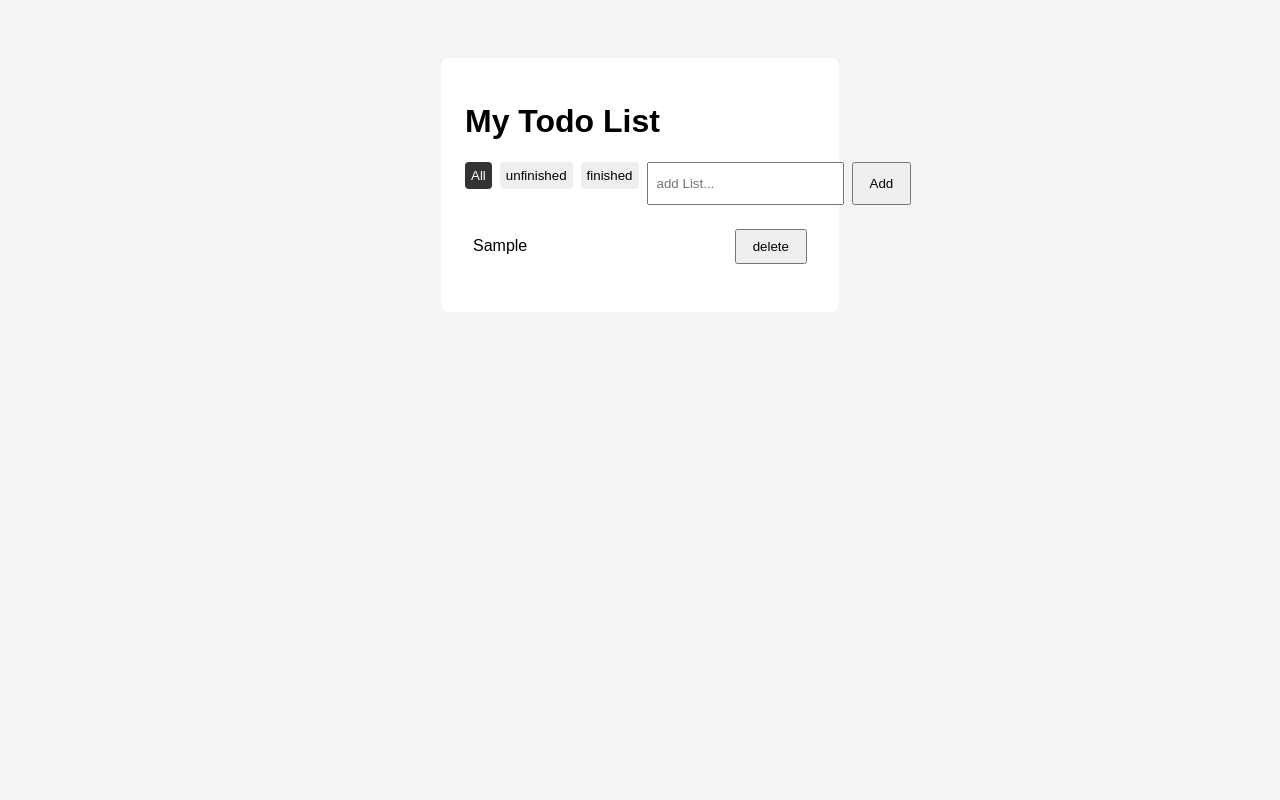
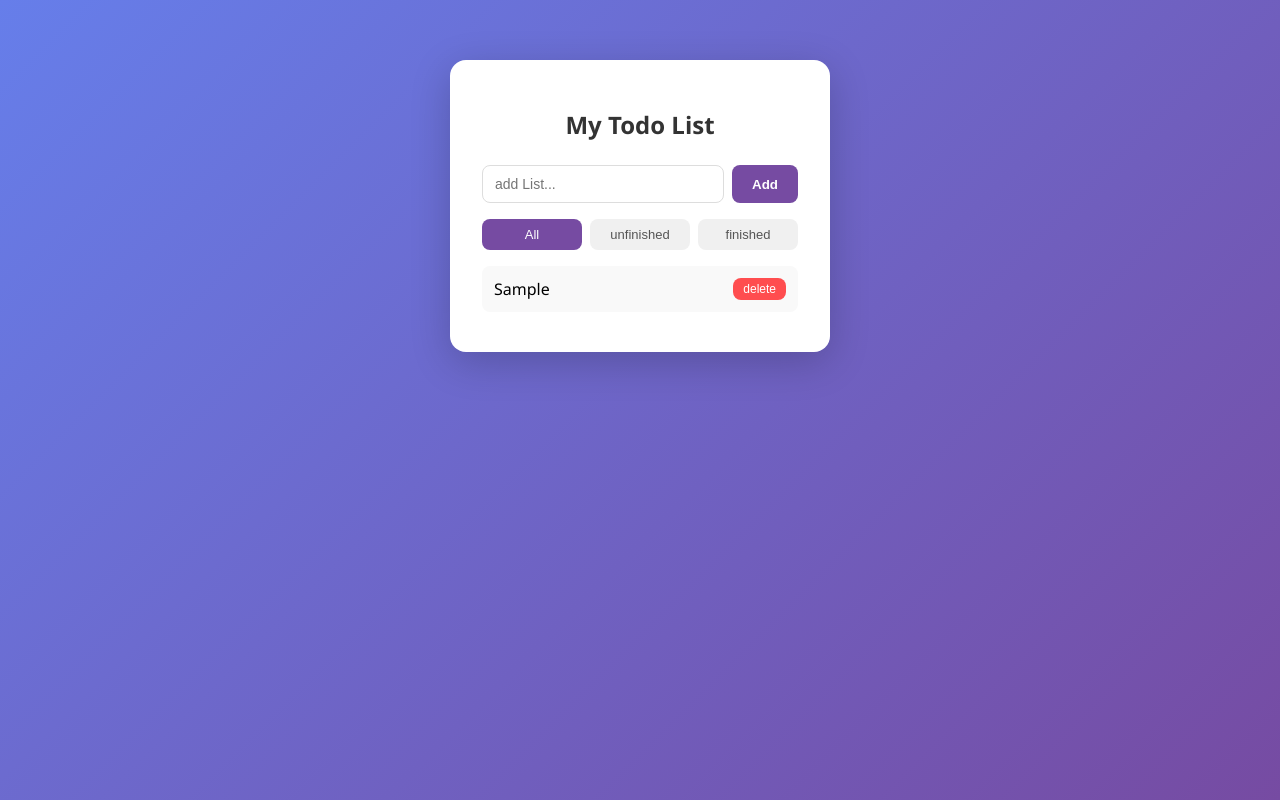
Before and after one commit to Navanon-N18/Todo-list, a plain HTML site: page index.html in a window 1280 px wide. Both pictures are taken after typing "Sample" into the empty fields and a click on the button "Add". Drawn offline with Linux system fonts and the light colour scheme.

Commit message:
feat:add new styling

```diff
--- a/index.html
+++ b/index.html
@@ -9,13 +9,13 @@
         <div class="container">
             <h1>My Todo List</h1>
             <div class="input-row">
+                <input type="text" id="todo-input" placeholder="add List...">
+                <button id ="add-btn">Add</button>
+            </div>
                 <div class="filter-row">
                 <button class="filter-btn active" data-filter="all">All</button>
                 <button class="filter-btn" data-filter="active">unfinished</button>
                 <button class="filter-btn" data-filter="completed">finished</button>
-            </div>
-                <input type="text" id="todo-input" placeholder="add List...">
-                <button id ="add-btn">Add</button>
             </div>
             <ul id="todo-list"></ul>
         </div>
--- a/style.css
+++ b/style.css
@@ -1,50 +1,70 @@
+* {
+  box-sizing: border-box;
+}
+
 body {
-    font-family: sans-serif;
-    background: #f4f4f4;
+  font-family: "Segoe UI", sans-serif;
+  background: linear-gradient(135deg, #667eea, #764ba2);
   display: flex;
   justify-content: center;
-    padding-top: 50px;
+  align-items: flex-start;
+  min-height: 100vh;
+  padding-top: 60px;
+  margin: 0;
 }
 
 .container {
-   background: #ffffff;
-   padding: 24px;
-   border-radius: 8px;
-   width: 350px;
+  background: white;
+  padding: 32px;
+  border-radius: 16px;
+  width: 380px;
+  box-shadow: 0 10px 40px rgba(0, 0, 0, 0.2);
 }
 
-.input-row{
+h1 {
+  text-align: center;
+  color: #333;
+  margin-bottom: 24px;
+  font-size: 24px;
+}
+
+.input-row {
   display: flex;
   gap: 8px;
   margin-bottom: 16px;
 }
 
-#todo-input{
+#todo-input {
   flex: 1;
-    padding: 8px;
+  padding: 10px 12px;
+  border: 1px solid #ddd;
+  border-radius: 8px;
+  font-size: 14px;
 }
 
-button{
-    padding: 8px 16px;
-    cursor: pointer;
+#todo-input:focus {
+  outline: none;
+  border-color: #764ba2;
 }
 
-#todo-list{
-    list-style: none;
-    padding: 0;
-}
-li {
+button {
+  border: none;
+  border-radius: 8px;
   cursor: pointer;
-  padding: 8px;
-  display: flex;
-  justify-content: space-between;
-  align-items: center;
+  transition: opacity 0.2s;
 }
 
-.completed {
-  text-decoration: line-through;
-  color: #999;
+button:hover {
+  opacity: 0.85;
 }
+
+#add-btn {
+  padding: 10px 20px;
+  background: #764ba2;
+  color: white;
+  font-weight: 600;
+}
+
 .filter-row {
   display: flex;
   gap: 8px;
@@ -53,13 +73,48 @@ li {
 
 .filter-btn {
   flex: 1;
-  padding: 6px;
-  background: #eee;
-  border: none;
-  border-radius: 4px;
+  padding: 8px;
+  background: #f0f0f0;
+  color: #555;
+  border-radius: 8px;
+  font-size: 13px;
 }
 
 .filter-btn.active {
-  background: #333;
+  background: #764ba2;
   color: white;
 }
+
+#todo-list {
+  list-style: none;
+  padding: 0;
+  margin: 0;
+}
+
+li {
+  cursor: pointer;
+  padding: 12px;
+  display: flex;
+  justify-content: space-between;
+  align-items: center;
+  background: #f9f9f9;
+  border-radius: 8px;
+  margin-bottom: 8px;
+  transition: background 0.2s;
+}
+
+li:hover {
+  background: #f0f0f0;
+}
+
+.completed {
+  text-decoration: line-through;
+  color: #999;
+}
+
+li button {
+  background: #ff4d4f;
+  color: white;
+  padding: 4px 10px;
+  font-size: 12px;
+}
```
Lines whose indentation alone changed are shown as unchanged.
